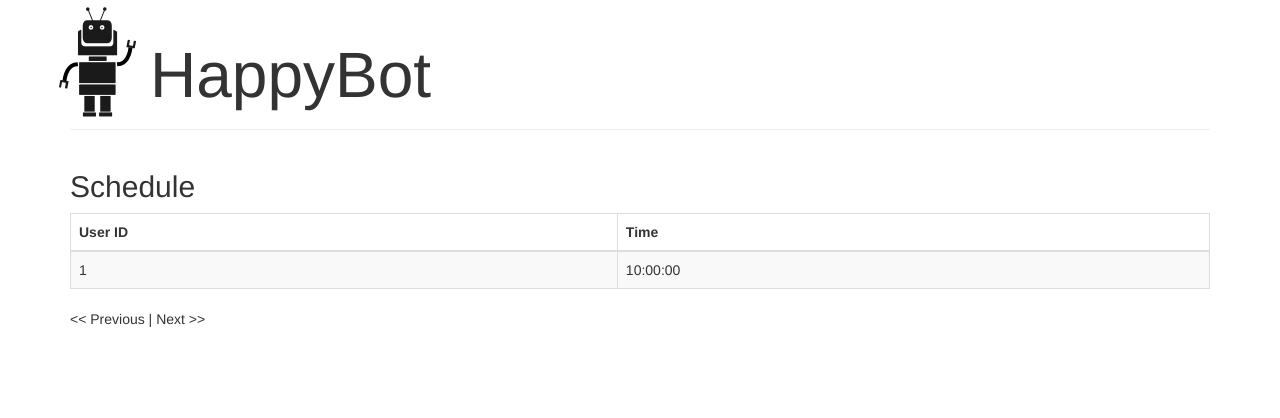
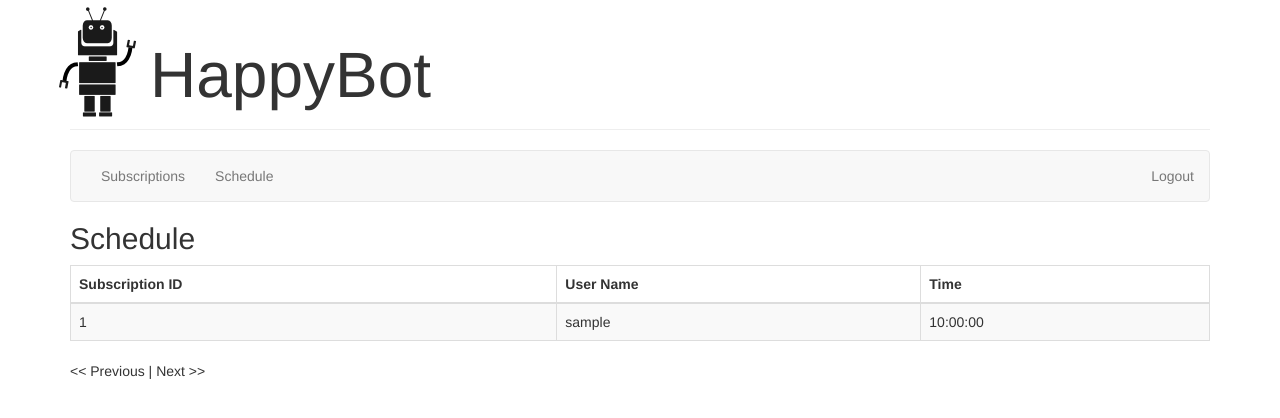
Before and after one commit to cash/happybot, a Flask app: page /admin/schedule in a window 1280 px wide. Shown: the top 418 px of the page. Run offline with Flask 2, Linux system fonts and the light colour scheme; a user stored in the database is signed in; tables that the repository leaves empty hold one stand-in row (values such as "Sample post"); parts of the project's set-up code (start-up, migrations or seed data) failed here and were passed over; some libraries are stand-ins or nearby versions.

Commit message:
improved admin area

```diff
--- a/happybot/templates/admin.html
+++ b/happybot/templates/admin.html
@@ -2,29 +2,17 @@
 
 {% block content %}
     <div class="container">
-        <h2>Subscriptions</h2>
-        <table class="table table-striped table-bordered">
-            <thead>
-                <tr><th>User name</th><th>Email</th><th>Sender name</th><th>Confirmed</th></tr>
-            </thead>
-            {% for sub in subscriptions.items %}
-            <tr>
-                <td>{{ sub.user_name }}</td>
-                <td>{{ sub.user_email }}</td>
-                <td>{{ sub.sender_name }}</td>
-                <td>{{ sub.confirmed }}</td>
-            </tr>
-            {% endfor %}
-        </table>
-        {% if subscriptions.has_prev %}
-            <a href="{{ url_for('admin_subs', page=subscriptions.prev_num) }}">&lt;&lt; Newer</a>
-        {% else %}
-            &lt;&lt; Newer
-        {% endif %} |
-        {% if subscriptions.has_next %}
-            <a href="{{ url_for('admin_subs', page=subscriptions.next_num) }}">Older &gt;&gt;</a>
-        {% else %}
-            Older &gt;&gt;
-        {% endif %}
+      <nav class="navbar navbar-default">
+        <div class="container-fluid">
+          <ul class="nav navbar-nav">
+            <li><a href="{{ url_for('admin_subs') }}">Subscriptions</a></li>
+            <li><a href="{{ url_for('admin_schedule') }}">Schedule</a></li>
+          </ul>
+          <ul class="nav navbar-nav navbar-right">
+            <li><a href="{{ url_for('logout') }}">Logout</a></li>
+          </ul>
+        </div>
+      </nav>
+{% block admin_content %}{%- endblock %}
     </div>
 {%- endblock %}
--- a/happybot/templates/schedule.html
+++ b/happybot/templates/schedule.html
@@ -1,15 +1,15 @@
-{%- extends "base.html" %}
+{%- extends "admin.html" %}
 
-{% block content %}
-    <div class="container">
+{% block admin_content %}
         <h2>Schedule</h2>
         <table class="table table-striped table-bordered">
             <thead>
-                <tr><th>User ID</th><th>Time</th></tr>
+                <tr><th>Subscription ID</th><th>User Name</th><th>Time</th></tr>
             </thead>
             {% for entry in schedule.items %}
             <tr>
                 <td>{{ entry.user_id }}</td>
+                <td>{{ entry.subscription.user_name }}</td>
                 <td>{{ entry.msg_time }}</td>
             </tr>
             {% endfor %}
@@ -24,5 +24,4 @@
         {% else %}
             Next &gt;&gt;
         {% endif %}
-    </div>
 {%- endblock %}
--- a/happybot/views.py
+++ b/happybot/views.py
@@ -1,6 +1,6 @@
 from happybot import app, db, login_manager
 from flask import render_template, flash, redirect, request
-from flask_login import login_required, login_user
+from flask_login import login_required, login_user, logout_user
 from sqlalchemy import exc
 from .forms import SignupForm, LoginForm
 from .models import Subscription, Admin
@@ -56,8 +56,8 @@ def unsubscribe(code):
 @app.route('/admin/subs/<int:page>')
 @login_required
 def admin_subs(page=1):
-    subscriptions = Subscription.query.paginate(page, 25, False)
-    return render_template('admin.html', subscriptions=subscriptions)
+    subscriptions = Subscription.query.order_by(db.desc(Subscription.id)).paginate(page, 25, False)
+    return render_template('subscriptions.html', subscriptions=subscriptions)
 
 @app.route('/admin/schedule')
 @app.route('/admin/schedule/<int:page>')
@@ -82,3 +82,8 @@ def login():
         else:
             flash(Text.error_password, "error")
     return render_template('login.html', form=form)
+
+@app.route('/logout')
+def logout():
+    logout_user()
+    return redirect(url_for('index'))
```
Also changed, not shown: happybot/models.py (+15 -10 lines), happybot/templates/subscriptions.html (added, +29 -0 lines).
